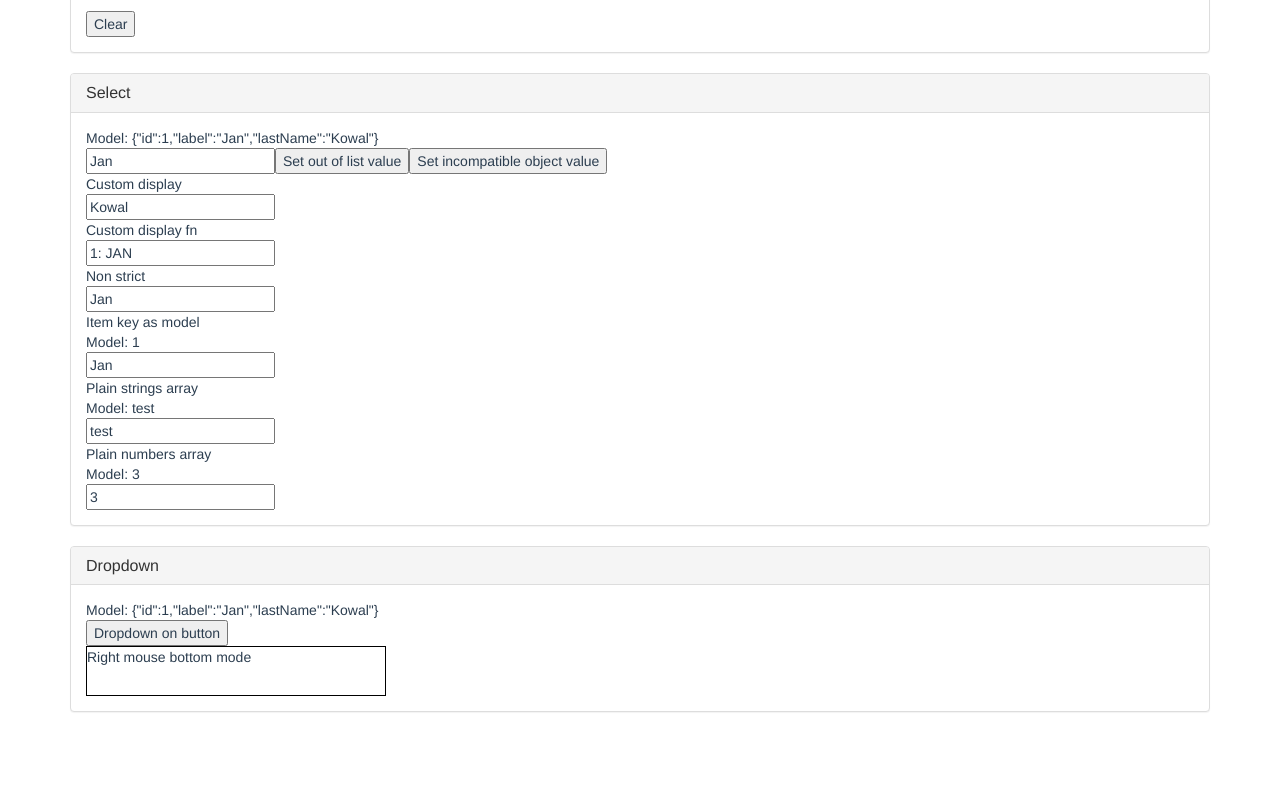
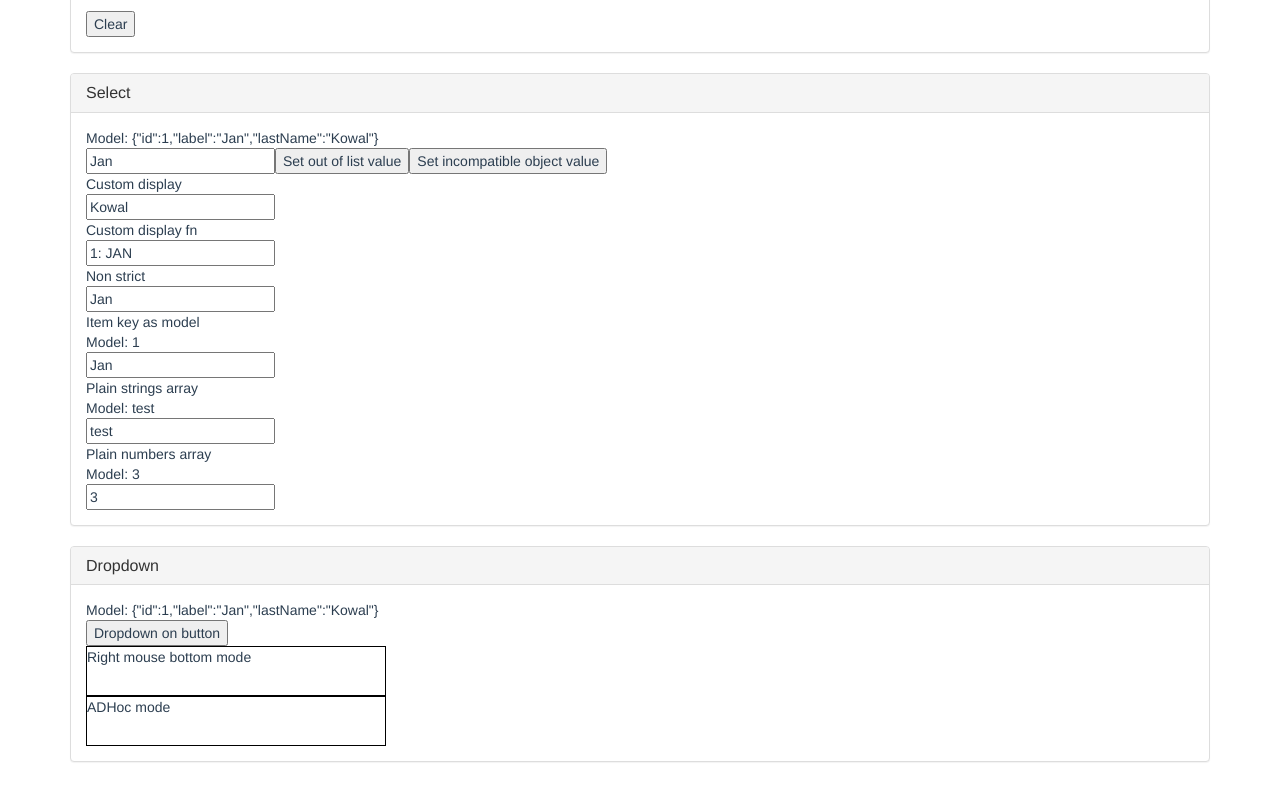
Before and after one commit to aszczepanek/ncomponents-react, a React app: page / in a window 1280 px wide. Shown: the part 564-1364 px from the top of the page. Built offline with nearby package versions, Linux system fonts and the light colour scheme.

Commit message:
onKeyDown for datepicker and selectinput

```diff
--- a/src/demo/DropdownDemo.tsx
+++ b/src/demo/DropdownDemo.tsx
@@ -44,6 +44,18 @@ export class DropdownDemo extends React.Component<{}, DropdownDemoState> {
               </div>
             </Dropdown>
           </div>
+
+          <div>
+              <div
+                style={{
+                  height: "50px",
+                  width: "300px",
+                  border: "1px solid #000"
+                }}
+              >
+                ADHoc mode
+              </div>
+          </div>
         </div>
       </BPanel>
     );
--- a/src/lib/components/DatepickerInput.tsx
+++ b/src/lib/components/DatepickerInput.tsx
@@ -14,6 +14,7 @@ interface DatepickerInputProps<TModel> {
   viewFormat?: string;
   placement?: Placement;
   style?: React.CSSProperties;
+  onKeyDown?: (ev: React.KeyboardEvent) => any;
 }
 
 interface DatepickerInputState {
@@ -144,6 +145,8 @@ export class DatepickerInput<TModel = Date | string> extends Component<
       default:
         break;
     }
+
+    this.props.onKeyDown && this.props.onKeyDown(ev);
   }
 
   onMouseWheel(ev: React.WheelEvent) {
--- a/src/lib/components/Multiselect.tsx
+++ b/src/lib/components/Multiselect.tsx
@@ -192,9 +192,7 @@ export class Multiselect<TItem> extends React.Component<
         break;
     }
 
-    if (this.props.onKeyDown) {
-      this.props.onKeyDown(ev);
-    }
+    this.props.onKeyDown && this.props.onKeyDown(ev);
   }
 
   formatItemDisplay(item: any) {
--- a/src/lib/components/SelectInput.tsx
+++ b/src/lib/components/SelectInput.tsx
@@ -15,6 +15,7 @@ interface SelectInputProps<TItem, TModel> {
   style?: React.CSSProperties;
   onChange: (value?: TModel) => any;
   onChangeNonStrict?: (value?: string) => any;
+  onKeyDown?: (ev: React.KeyboardEvent) => any;
 }
 
 interface SelectInputState {
@@ -166,6 +167,8 @@ export class SelectInput<TItem, TModel = TItem> extends Component<
       default:
         break;
     }
+
+    this.props.onKeyDown && this.props.onKeyDown(ev);
   }
 
   onSelect<TItem>(value: TItem) {
```
